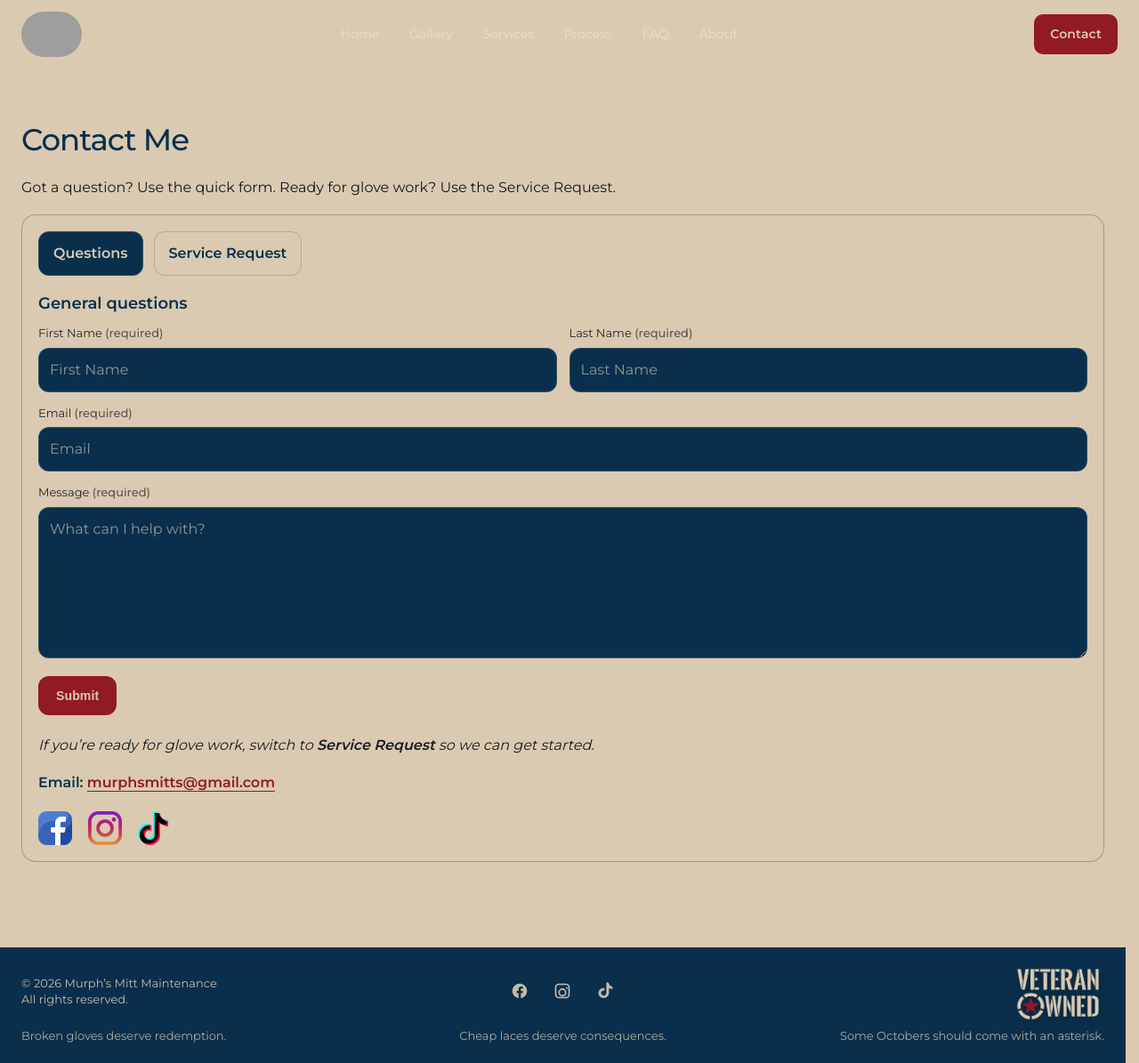
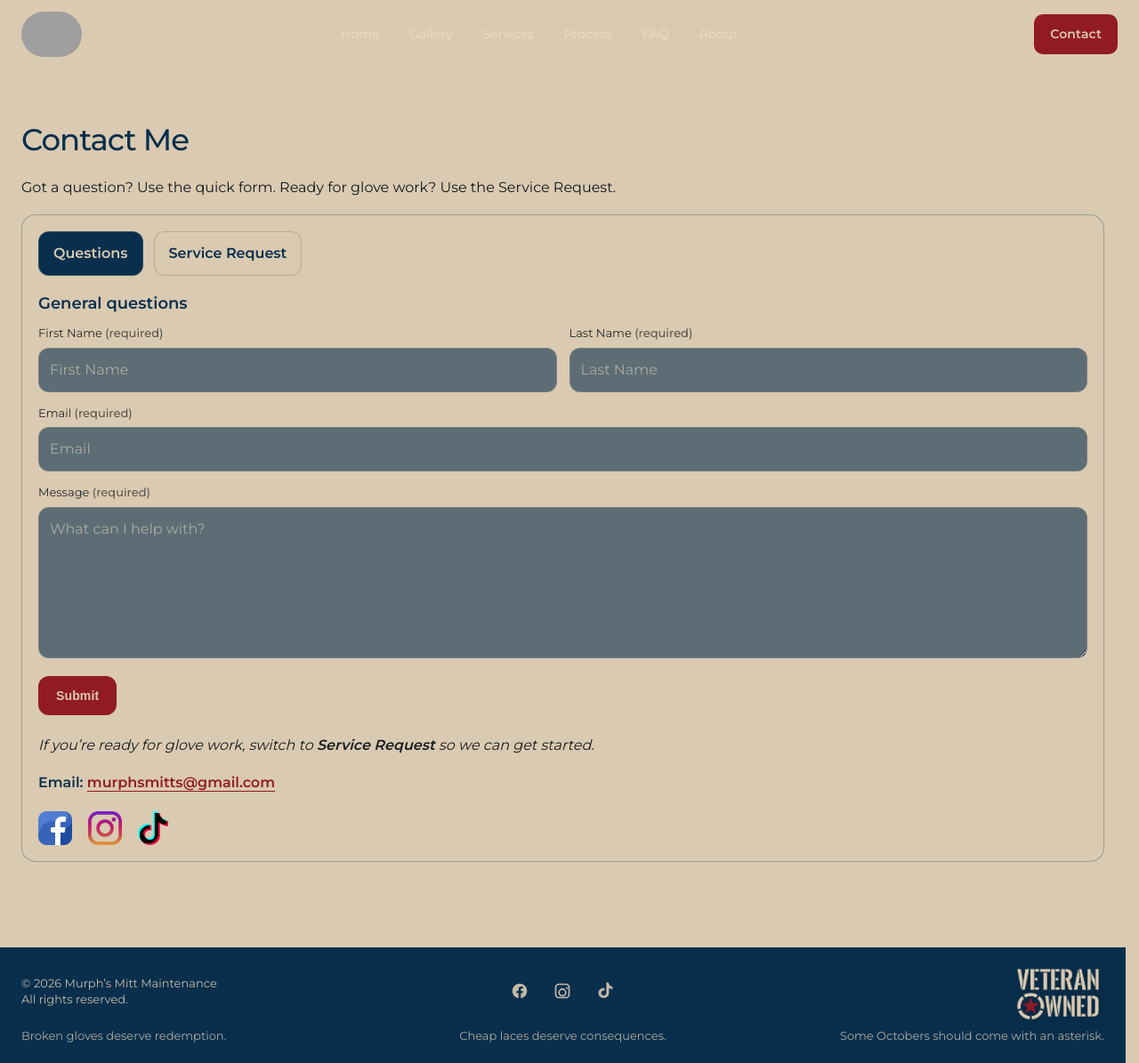
Before and after one commit to kbrettmurphy-ctrl/murphsmitts, a Jekyll site: the page built from contact/index.html, in a window 1280 px wide and 1195 px high. Shown: the whole window at 89% size. Built offline with Jekyll 4.4.1, drawn with Linux system fonts in a browser that asks for light colours; grey boxes are pictures that could not be loaded.

Commit message:
Update styles-16.css

```diff
--- a/assets/css/styles-16.css
+++ b/assets/css/styles-16.css
@@ -684,13 +684,13 @@
 
 @media (max-width: 980px){
   .lace-strip .lace-item{
-    flex-basis: 200px;
-    width: 200px;
+    flex-basis: 160px;
+    width: 160px;
   }
 
   .lace-strip .lace-item img{
-    width: 200px;
-    height: 200px;
+    width: 160px;
+    height: 160px;
   }
 }
 
@@ -995,7 +995,7 @@
   padding: 12px 12px;
   border-radius: 12px;
   border: 1px solid rgba(218, 202, 177,.20);
-  background: var(--navy);
+  background: rgba(9,47,77,.6);
   color: #dacab1e6;
   font: inherit;
   outline: none;
```
